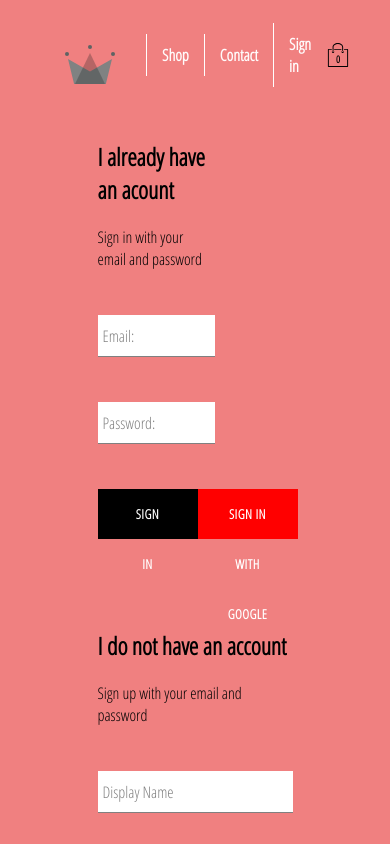
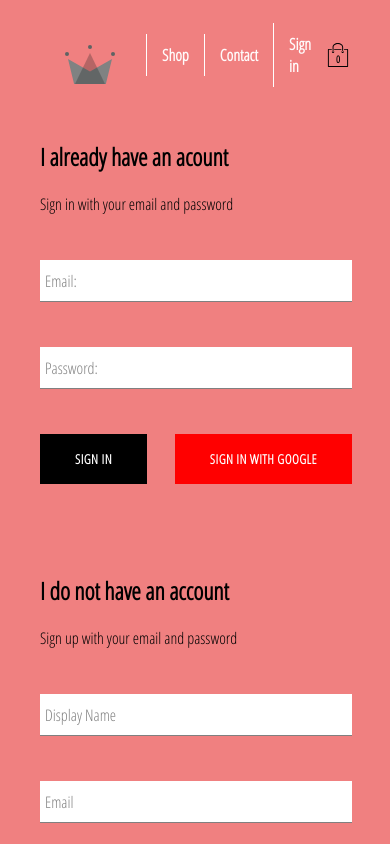
Before and after one commit to nukly/e-shop, a React (Create React App) app: page /signin in a window 390 px wide. Shown: the top 844 px of the page. Built offline with nearby package versions, Linux system fonts and the light colour scheme; no server answers.

Commit message:
restyling again

```diff
--- a/src/components/collection-preview/CollectionPreview.styles.scss
+++ b/src/components/collection-preview/CollectionPreview.styles.scss
@@ -6,6 +6,8 @@
         .title {
             font-size: 38px;
             margin-bottom: 25px;
+            justify-content: center;
+            text-align: center;
         }
 
         .preview {
@@ -27,7 +29,7 @@
             font-size: 38px;
             margin-bottom: 30px;
             margin-top: 50px;
-            margin-left: 47.5%;
+            text-align: center;
         }
 
         .preview {
--- a/src/components/sign-in/SignIn.styles.scss
+++ b/src/components/sign-in/SignIn.styles.scss
@@ -1,6 +1,6 @@
 @media screen and (max-width: 600px) {
     .sign-in {
-        width: 30vw;
+        width: 80vw;
         display: flex;
         flex-direction: column;
         margin-bottom:70px;
--- a/src/pages/CollectionPage/CollectionPage.styles.scss
+++ b/src/pages/CollectionPage/CollectionPage.styles.scss
@@ -3,9 +3,10 @@
     width: 100%;
     display: flex;
     flex-direction: column;
+    justify-items: center;
     .title {
       font-size: 38px;
-      margin: 0 auto 30px;
+      text-align: center;
     }
 
     .items {
@@ -30,6 +31,7 @@
     .title {
       font-size: 38px;
       margin: 0 auto 30px;
+      text-align: center;
     }
 
     .items {
--- a/src/pages/sign-in-and-sign-up/SignInAndSignUp.styles.scss
+++ b/src/pages/sign-in-and-sign-up/SignInAndSignUp.styles.scss
@@ -3,7 +3,7 @@
         width: 50vw;
         display: grid;
         grid-template-columns: 1fr;
-        margin: 30px auto;
+        margin: 30px 0;
     }
 }
 
```
